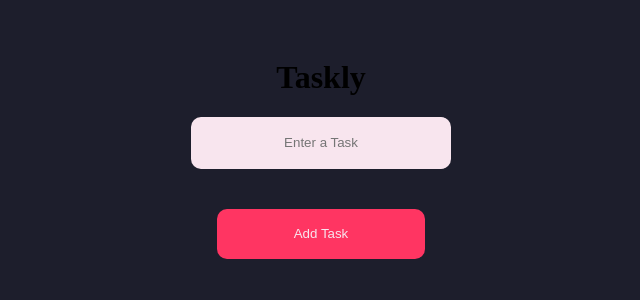
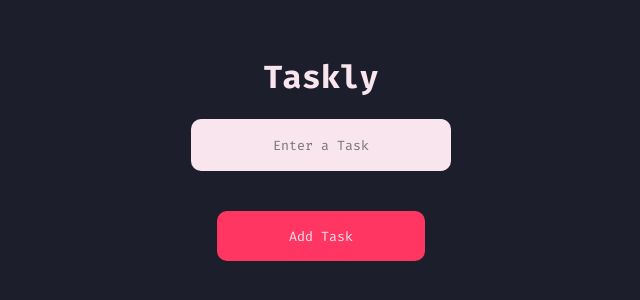
Before and after one commit to saemyyy/taskly, a React (Vite) app: page / in a window 1280 px wide. Shown: the part 252-552 px from the top of the page, without its empty margins (319-959 px from the left). Built offline with nearby package versions, Linux system fonts and the light colour scheme.

Commit message:
Add Styling for h1 and add font "Fira Code"

```diff
--- a/src/index.css
+++ b/src/index.css
@@ -1,3 +1,7 @@
+* {
+  font-family: "Fira Code";
+}
+
 body {
   background-color: #1d1e2c;
   display: flex;
@@ -6,6 +10,10 @@ body {
   justify-content: center;
   height: 100vh;
   margin: 0;
+}
+
+h1 {
+  color: #f8e5ee;
 }
 
 input {
```
Lines whose indentation alone changed are shown as unchanged.
